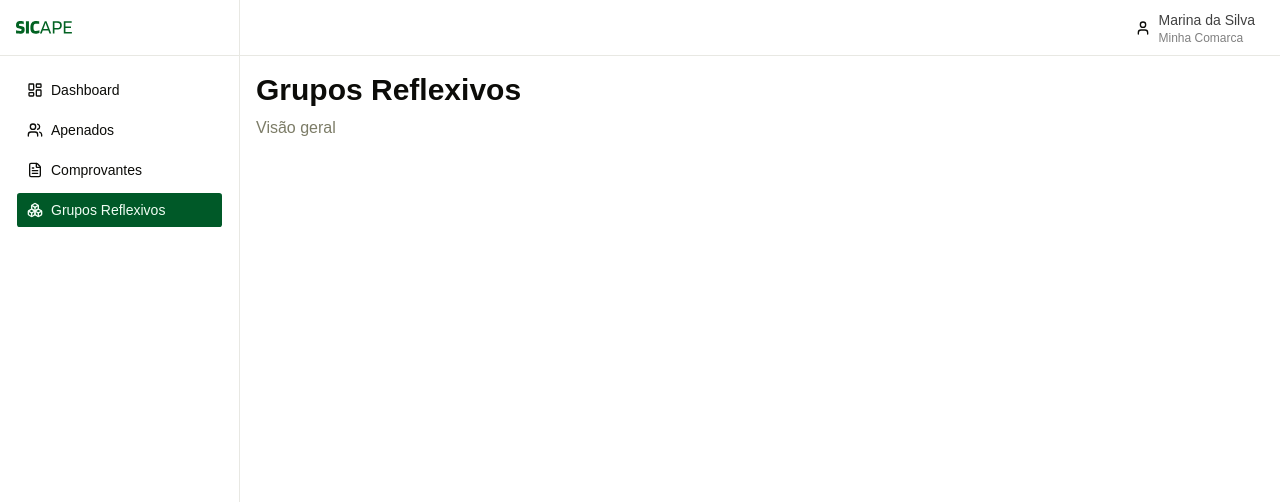
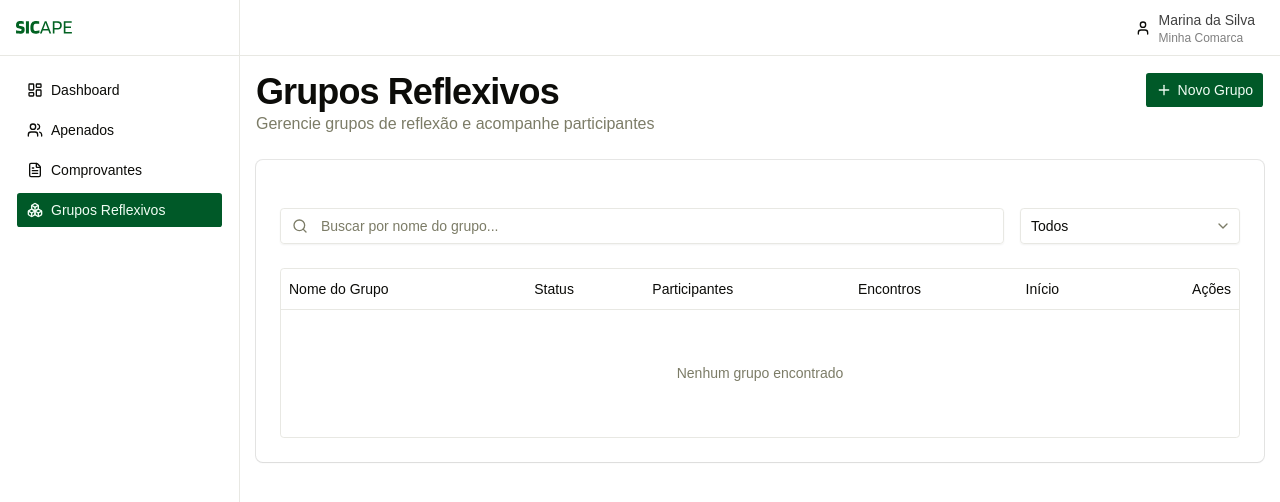
Before and after one commit to CS-PI-2026-Integrados/front-end, a React (Vite) app: page /grupos in a window 1280 px wide. Shown: the top 502 px of the page. Built offline with nearby package versions, Linux system fonts and the light colour scheme.

Commit message:
feat: constrói estrutura da tela de grupos, com card de filtragem e tabela

```diff
--- /dev/null
+++ b/src/components/ui/badge.jsx
@@ -0,0 +1,40 @@
+import * as React from 'react'
+import { cva } from 'class-variance-authority'
+import { Slot } from 'radix-ui'
+
+import { cn } from '@/lib/utils'
+
+const badgeVariants = cva(
+  'group/badge inline-flex h-5 w-fit shrink-0 items-center justify-center gap-1 overflow-hidden rounded-4xl border border-transparent px-2 py-0.5 text-xs font-medium whitespace-nowrap transition-all focus-visible:border-ring focus-visible:ring-[3px] focus-visible:ring-ring/50 has-data-[icon=inline-end]:pr-1.5 has-data-[icon=inline-start]:pl-1.5 aria-invalid:border-destructive aria-invalid:ring-destructive/20 dark:aria-invalid:ring-destructive/40 [&>svg]:pointer-events-none [&>svg]:size-3!',
+  {
+    variants: {
+      variant: {
+        default: 'bg-primary text-primary-foreground [a]:hover:bg-primary/80',
+        secondary: 'bg-secondary text-secondary-foreground [a]:hover:bg-secondary/80',
+        destructive:
+          'bg-destructive/10 text-destructive focus-visible:ring-destructive/20 dark:bg-destructive/20 dark:focus-visible:ring-destructive/40 [a]:hover:bg-destructive/20',
+        outline: 'border-border text-foreground [a]:hover:bg-muted [a]:hover:text-muted-foreground',
+        ghost: 'hover:bg-muted hover:text-muted-foreground dark:hover:bg-muted/50',
+        link: 'text-primary underline-offset-4 hover:underline',
+      },
+    },
+    defaultVariants: {
+      variant: 'default',
+    },
+  }
+)
+
+function Badge({ className, variant = 'default', asChild = false, ...props }) {
+  const Comp = asChild ? Slot.Root : 'span'
+
+  return (
+    <Comp
+      data-slot="badge"
+      data-variant={variant}
+      className={cn(badgeVariants({ variant }), className)}
+      {...props}
+    />
+  )
+}
+
+export { Badge, badgeVariants }
--- a/src/components/ui/button.jsx
+++ b/src/components/ui/button.jsx
@@ -2,7 +2,7 @@ import * as React from 'react'
 import { cva } from 'class-variance-authority'
 import { Slot } from 'radix-ui'
 
-import { cn } from '@/lib/utils.js'
+import { cn } from '@/lib/utils'
 
 const buttonVariants = cva(
   "group/button inline-flex shrink-0 items-center justify-center rounded-md border border-transparent bg-clip-padding text-sm font-medium whitespace-nowrap transition-all outline-none select-none focus-visible:border-ring focus-visible:ring-3 focus-visible:ring-ring/50 active:not-aria-[haspopup]:translate-y-px disabled:pointer-events-none disabled:opacity-50 aria-invalid:border-destructive aria-invalid:ring-3 aria-invalid:ring-destructive/20 dark:aria-invalid:border-destructive/50 dark:aria-invalid:ring-destructive/40 [&_svg]:pointer-events-none [&_svg]:shrink-0 [&_svg:not([class*='size-'])]:size-4",
--- a/src/components/ui/input.jsx
+++ b/src/components/ui/input.jsx
@@ -1,6 +1,6 @@
 import * as React from 'react'
 
-import { cn } from '@/lib/utils.js'
+import { cn } from '@/lib/utils'
 
 function Input({ className, type, ...props }) {
   return (
--- a/src/components/ui/select.jsx
+++ b/src/components/ui/select.jsx
@@ -1,7 +1,7 @@
 import * as React from 'react'
 import { Select as SelectPrimitive } from 'radix-ui'
 
-import { cn } from '@/lib/utils.js'
+import { cn } from '@/lib/utils'
 import { ChevronDownIcon, CheckIcon, ChevronUpIcon } from 'lucide-react'
 
 function Select({ ...props }) {
--- /dev/null
+++ b/src/components/ui/table.jsx
@@ -0,0 +1,89 @@
+'use client'
+
+import * as React from 'react'
+
+import { cn } from '@/lib/utils'
+
+function Table({ className, ...props }) {
+  return (
+    <div data-slot="table-container" className="relative w-full overflow-x-auto">
+      <table
+        data-slot="table"
+        className={cn('w-full caption-bottom text-sm', className)}
+        {...props}
+      />
+    </div>
+  )
+}
+
+function TableHeader({ className, ...props }) {
+  return <thead data-slot="table-header" className={cn('[&_tr]:border-b', className)} {...props} />
+}
+
+function TableBody({ className, ...props }) {
+  return (
+    <tbody
+      data-slot="table-body"
+      className={cn('[&_tr:last-child]:border-0', className)}
+      {...props}
+    />
+  )
+}
+
+function TableFooter({ className, ...props }) {
+  return (
+    <tfoot
+      data-slot="table-footer"
+      className={cn('bg-muted/50 border-t font-medium [&>tr]:last:border-b-0', className)}
+      {...props}
+    />
+  )
+}
+
+function TableRow({ className, ...props }) {
+  return (
+    <tr
+      data-slot="table-row"
+      className={cn(
+        'hover:bg-muted/50 has-aria-expanded:bg-muted/50 data-[state=selected]:bg-muted border-b transition-colors',
+        className
+      )}
+      {...props}
+    />
+  )
+}
+
+function TableHead({ className, ...props }) {
+  return (
+    <th
+      data-slot="table-head"
+      className={cn(
+        'text-foreground h-10 px-2 text-left align-middle font-medium whitespace-nowrap [&:has([role=checkbox])]:pr-0',
+        className
+      )}
+      {...props}
+    />
+  )
+}
+
+function TableCell({ className, ...props }) {
+  return (
+    <td
+      data-slot="table-cell"
+      className={cn('p-2 align-middle whitespace-nowrap [&:has([role=checkbox])]:pr-0', className)}
+      {...props}
+    />
+  )
+}
+
+function TableCaption({ className, ...props }) {
+  return (
+    <caption
+      data-slot="table-caption"
+      className={cn('text-muted-foreground mt-4 text-sm', className)}
+      {...props}
+    />
+  )
+}
+
+export { Table, TableHeader, TableBody, TableFooter, TableHead, TableRow, TableCell, TableCaption }
--- a/src/pages/Groups.jsx
+++ b/src/pages/Groups.jsx
@@ -1,13 +1,88 @@
+import { Search, Plus } from 'lucide-react'
+
+import { Button } from '@/components/ui/button'
+import { Card, CardContent } from '@/components/ui/card'
+import { Input } from '@/components/ui/input'
+import {
+  Select,
+  SelectContent,
+  SelectItem,
+  SelectTrigger,
+  SelectValue,
+} from '@/components/ui/select'
+import {
+  Table,
+  TableBody,
+  TableCell,
+  TableHead,
+  TableHeader,
+  TableRow,
+} from '@/components/ui/table'
+
 const Groups = () => {
   return (
-    <div className="max-w-7x1 mx-auto">
+    <div className="mx-auto max-w-7xl">
       <div className="space-y-6">
-        <div>
-          <h1 className="mb-2 text-3xl font-bold">Grupos Reflexivos</h1>
-          <p className="text-muted-foreground">Visão geral</p>
+        <div className="flex flex-col gap-4 md:flex-row md:items-start md:justify-between">
+          <div>
+            <h1 className="text-4xl font-bold tracking-tight">Grupos Reflexivos</h1>
+            <p className="text-muted-foreground">
+              Gerencie grupos de reflexão e acompanhe participantes
+            </p>
+          </div>
+
+          <Button className="w-fit">
+            <Plus className="h-4 w-4" />
+            Novo Grupo
+          </Button>
         </div>
 
-        <div className="mt-6 grid grid-cols-1 gap-4 md:grid-cols-2 lg:grid-cols-4"></div>
+        <Card>
+          <CardContent className="space-y-6 pt-6">
+            <div className="flex flex-col gap-4 md:flex-row">
+              <div className="relative flex-1">
+                <Search className="text-muted-foreground absolute top-1/2 left-3 h-4 w-4 -translate-y-1/2" />
+
+                <Input placeholder="Buscar por nome do grupo..." className="pl-10" />
+              </div>
+
+              <Select defaultValue="todos">
+                <SelectTrigger className="w-full md:w-[220px]">
+                  <SelectValue />
+                </SelectTrigger>
+
+                <SelectContent>
+                  <SelectItem value="todos">Todos</SelectItem>
+                  <SelectItem value="andamento">Em andamento</SelectItem>
+                  <SelectItem value="concluido">Concluído</SelectItem>
+                </SelectContent>
+              </Select>
+            </div>
+
+            <div className="rounded-md border">
+              <Table>
+                <TableHeader>
+                  <TableRow>
+                    <TableHead>Nome do Grupo</TableHead>
+                    <TableHead>Status</TableHead>
+                    <TableHead>Participantes</TableHead>
+                    <TableHead>Encontros</TableHead>
+                    <TableHead>Início</TableHead>
+                    <TableHead className="text-right">Ações</TableHead>
+                  </TableRow>
+                </TableHeader>
+
+                <TableBody>
+                  <TableRow>
+                    <TableCell colSpan={6} className="text-muted-foreground h-32 text-center">
+                      Nenhum grupo encontrado
+                    </TableCell>
+                  </TableRow>
+                </TableBody>
+              </Table>
+            </div>
+          </CardContent>
+        </Card>
       </div>
     </div>
   )
```
